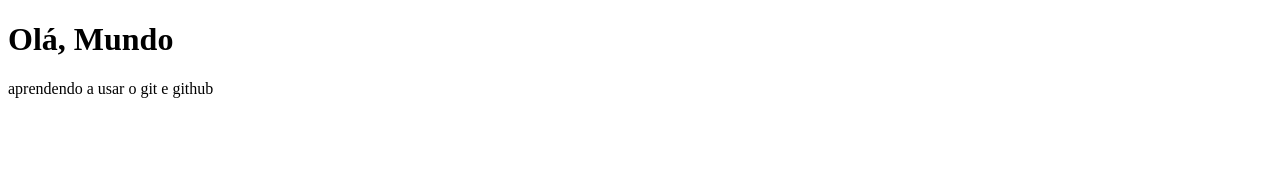
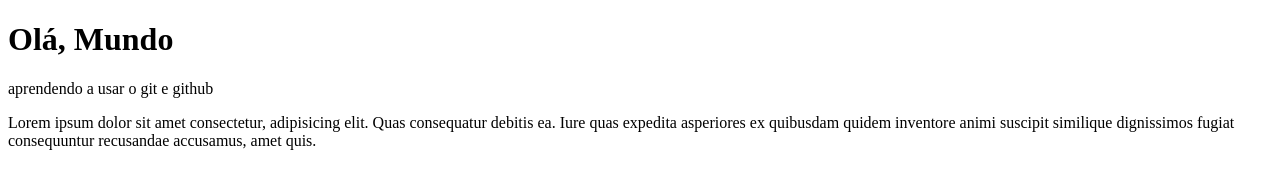
Before and after one commit to Tacianojr07/Ola-Mundo-, a plain HTML site: page site-exemplo/index.html in a window 1280 px wide. Drawn offline with Linux system fonts and the light colour scheme.

Commit message:
criei um paragráfo

```diff
--- a/site-exemplo/index.html
+++ b/site-exemplo/index.html
@@ -9,5 +9,6 @@
 <body>
     <h1>Olá, Mundo</h1>
     <p>aprendendo a usar o git e github</p>
+    <p>Lorem ipsum dolor sit amet consectetur, adipisicing elit. Quas consequatur debitis ea. Iure quas expedita asperiores ex quibusdam quidem inventore animi suscipit similique dignissimos fugiat consequuntur recusandae accusamus, amet quis.</p>
 </body>
 </html>
```
